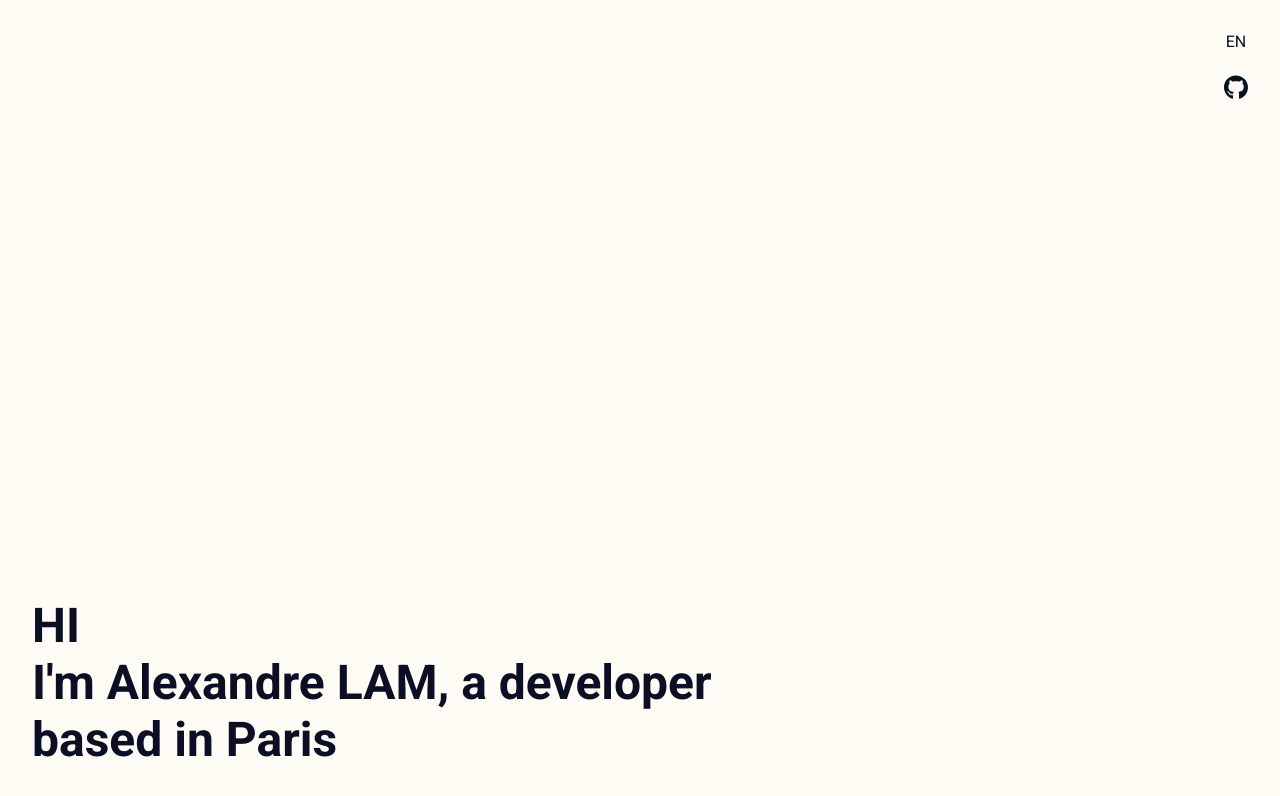
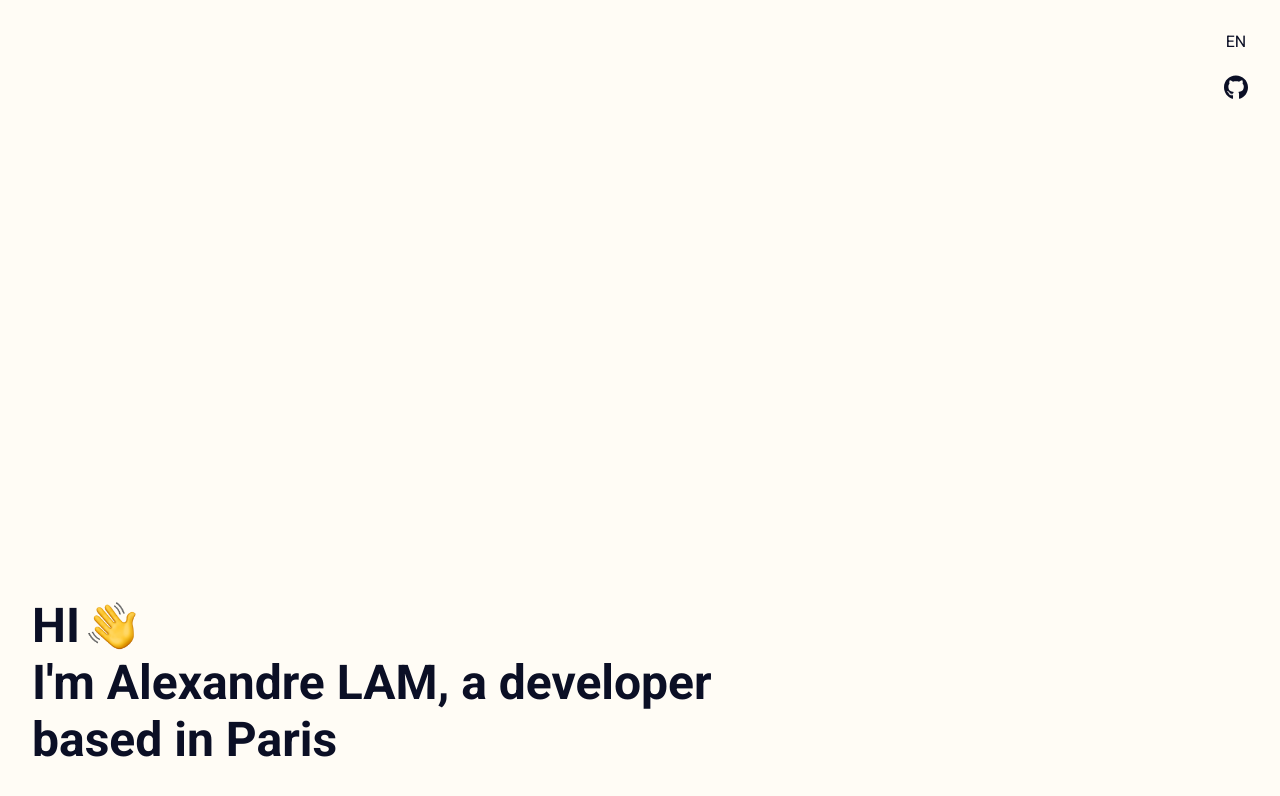
Before and after one commit to alexandrelam/portfolio, a Nuxt app: page / in a window 1280 px wide. Shown: the top 796 px of the page. Built offline with nearby package versions, Linux system fonts and the light colour scheme.

Commit message:
added hand wave emoji

```diff
--- /dev/null
+++ b/components/icons/HandWave.vue
@@ -0,0 +1,9 @@
+<template>
+  <img src="~/static/hand_wave.png" alt="hand_wave" />
+</template>
+
+<script>
+export default {
+  name: 'IHandWave'
+};
+</script>
--- a/components/sections/Hero.vue
+++ b/components/sections/Hero.vue
@@ -1,9 +1,11 @@
 <script>
 import IGithub from "~/components/icons/Github";
+import IHandWave from "~/components/icons/HandWave";
 
 export default {
   components: {
     IGithub,
+    IHandWave,
   },
 };
 </script>
@@ -11,13 +13,15 @@ export default {
 <template lang="pug">
 section.hero
   .text-wrapper
-    h2 HI
+    .hi-wrapper
+      h2 HI
+      IHandWave.emoji
     h2 I'm Alexandre LAM, a developer
     h2 based in Paris
   .icons
     a(href="#")
       span EN
-    a(href="https://github.com/alexandrelam" target="_blank")
+    a(href="https://github.com/alexandrelam", target="_blank")
       IGithub.git
 </template>
 
@@ -25,6 +29,16 @@ section.hero
 .hero {
   height: 100vh;
   position: relative;
+
+  .hi-wrapper {
+    display: flex;
+    align-items: center;
+    gap: 0.5rem;
+
+    .emoji {
+      width: 3rem;
+    }
+  }
 
   .text-wrapper {
     position: absolute;
```
Also changed, not shown: static/hand_wave.png (added).
